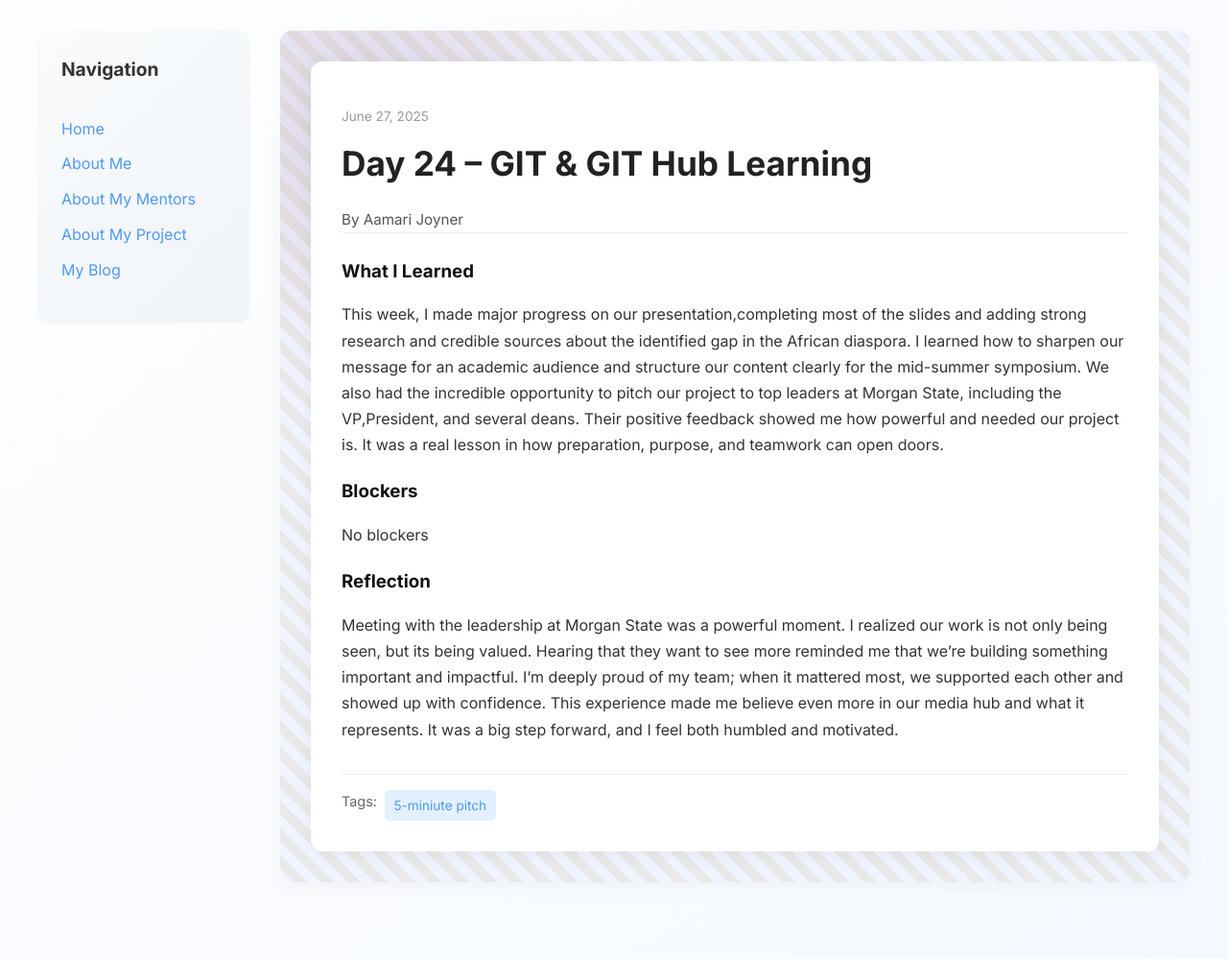
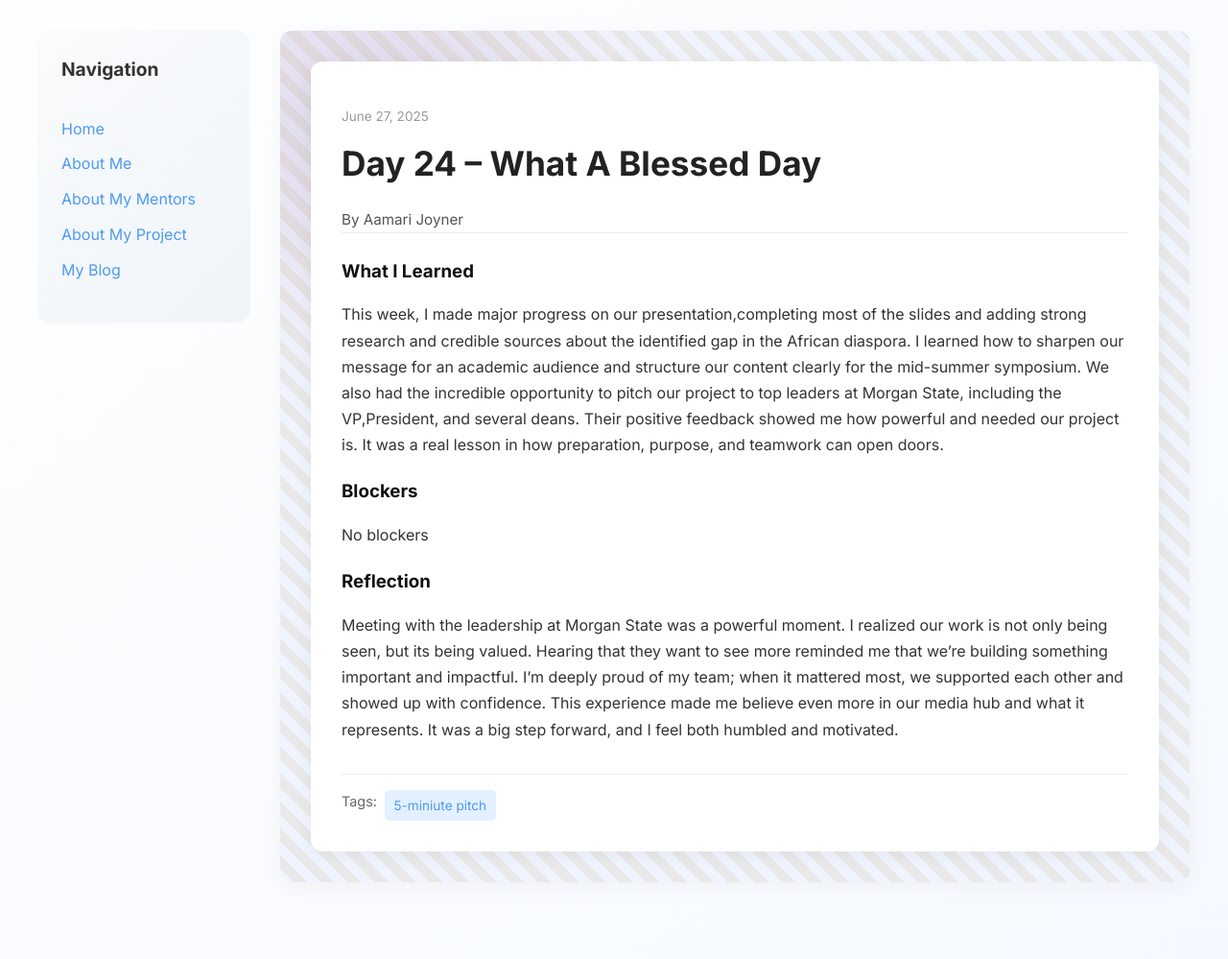
Before and after one commit to AamariJoyner/AamariJoyner.github.io, a Jekyll site: the page built from _posts/2025-06-27-day-24.md, in a window 1280 px wide. Shown: the whole page at 96% size. Built offline with Jekyll 4.4.1, drawn with Linux system fonts in a browser that asks for light colours.

Commit message:
Update 2025-06-27-day-24.md

```diff
--- a/_posts/2025-06-27-day-24.md
+++ b/_posts/2025-06-27-day-24.md
@@ -1,6 +1,6 @@
 ---
 layout: post
-title: "Day 24 – GIT & GIT Hub Learning"
+title: "Day 24 – What A Blessed Day"
 date: 2025-06-27
 author: Aamari Joyner
 permalink: /day24.html
```
